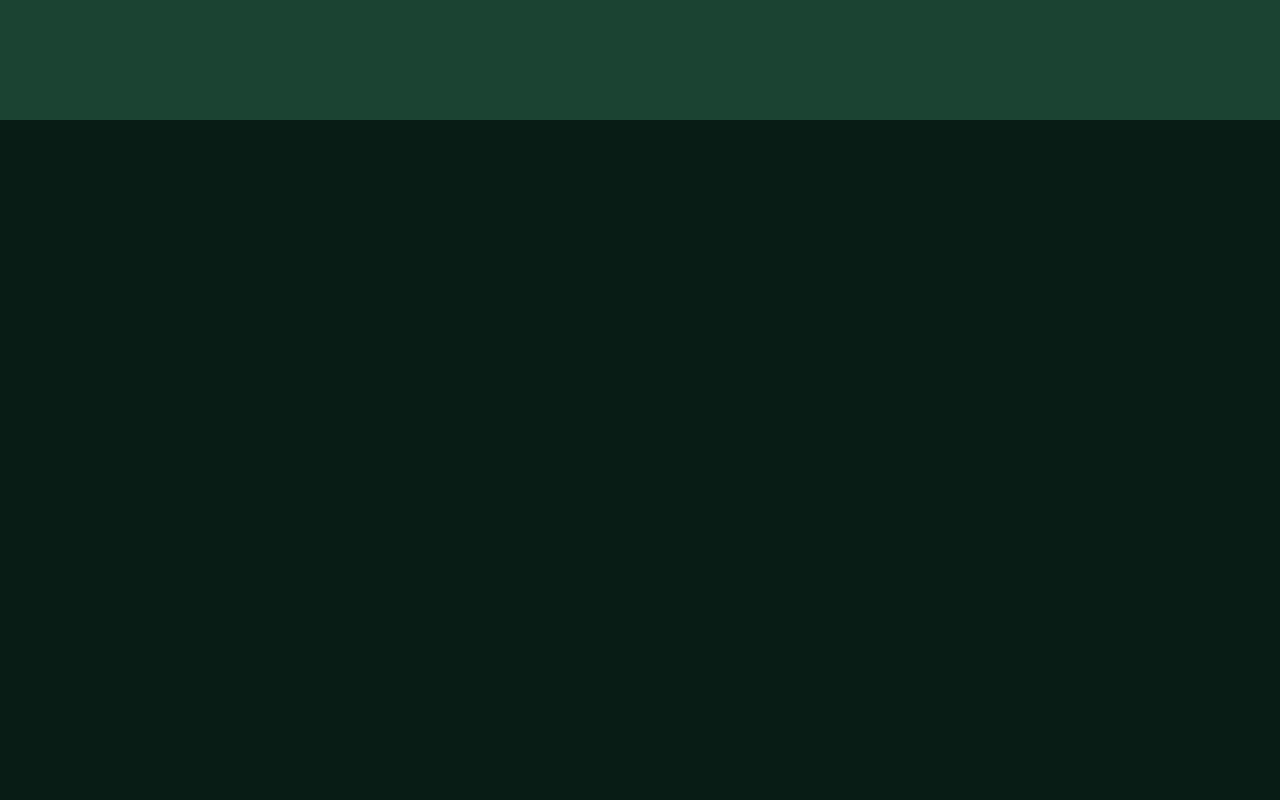
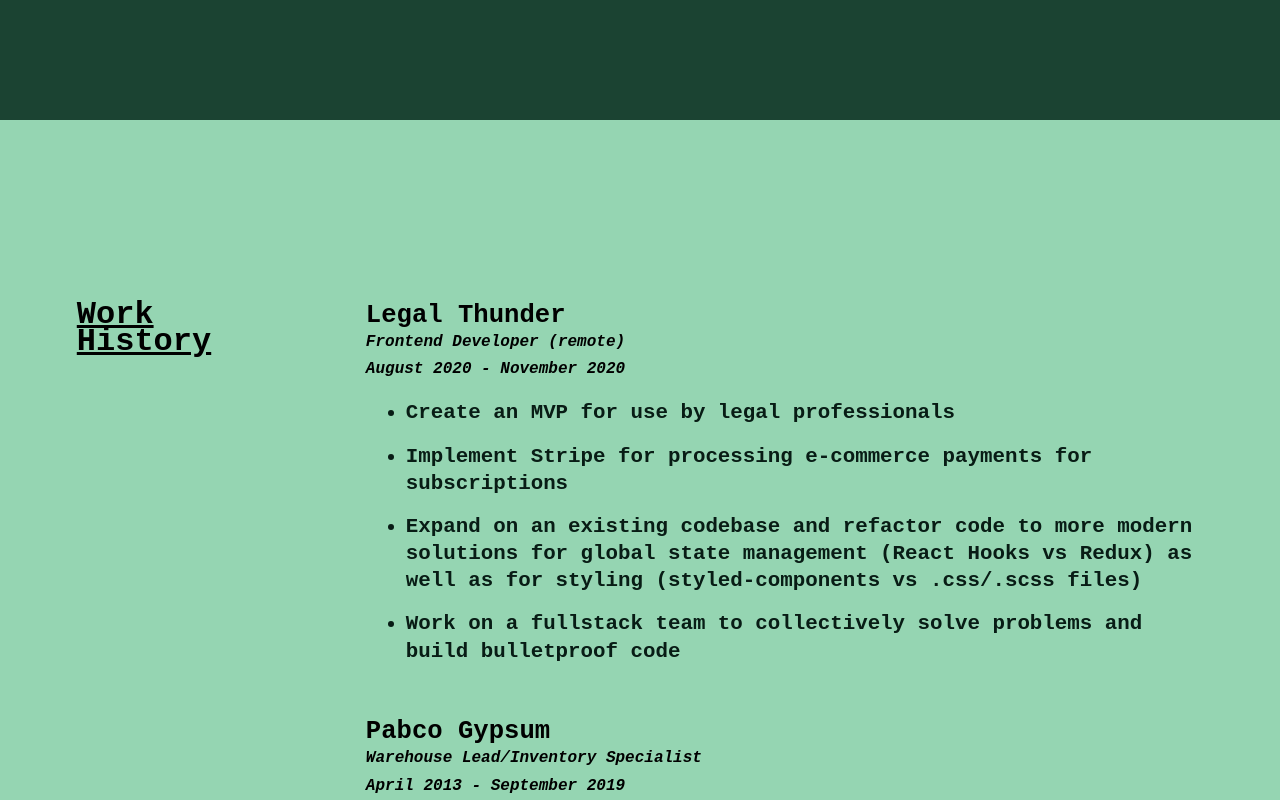
Before and after one commit to pJanks/personalPortfolio, a React (Create React App) app: page / in a window 1280 px wide. Shown: the part 1480-2280 px from the top of the page. Before the commit the page ends 1600 px from the top, so only its background shows below. Built offline with nearby package versions, Linux system fonts and the light colour scheme.

Commit message:
Update file paths

```diff
--- a/src/App.js
+++ b/src/App.js
@@ -3,6 +3,7 @@
 import { Header } from './components/Header/Header'
 import { Nav } from './components/Nav/Nav'
 import { About } from './components/About/About'
+import { WorkExperience } from './components/WorkExperience/WorkExperience'
 
 const StyledMainContainer = styled.main`
   height: 100vh;
@@ -17,6 +18,7 @@
         <Header />
       </StyledMainContainer>
       <About />
+      <WorkExperience />
     </div>
   )
 }
```
